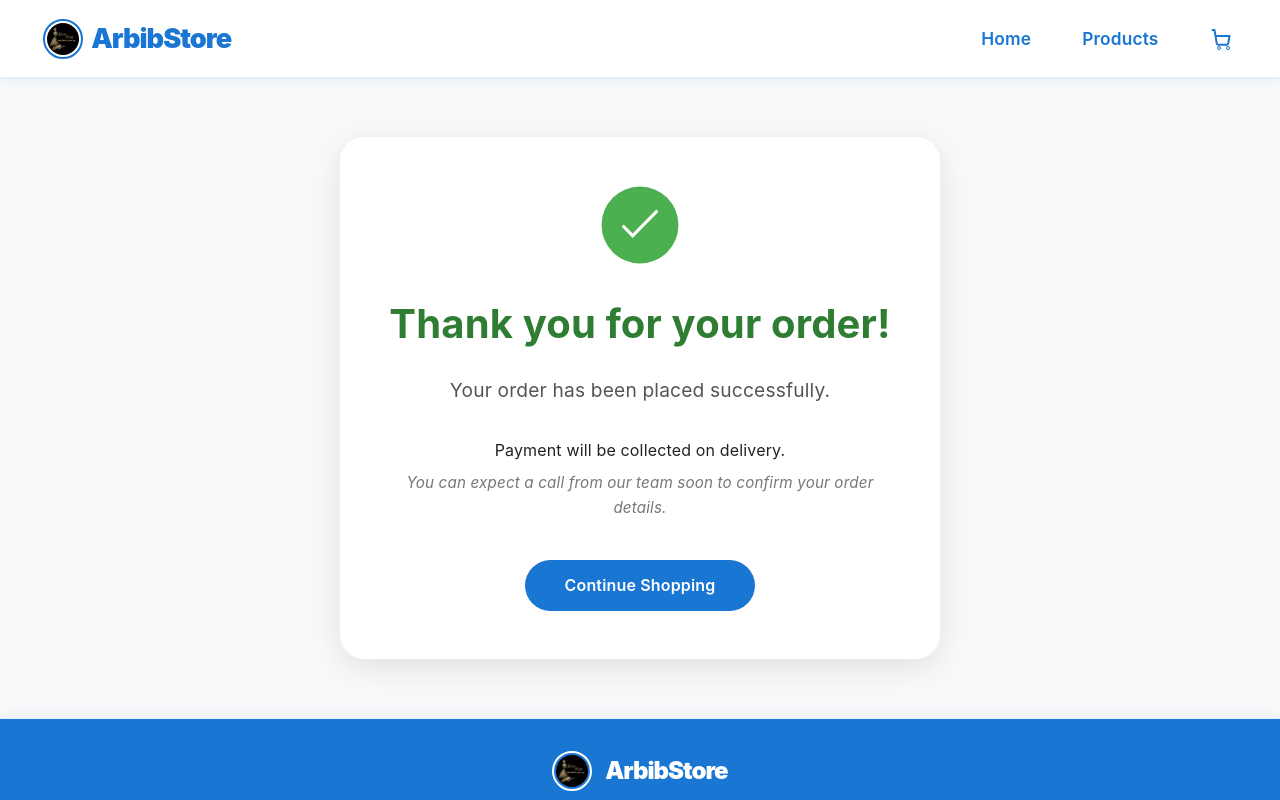
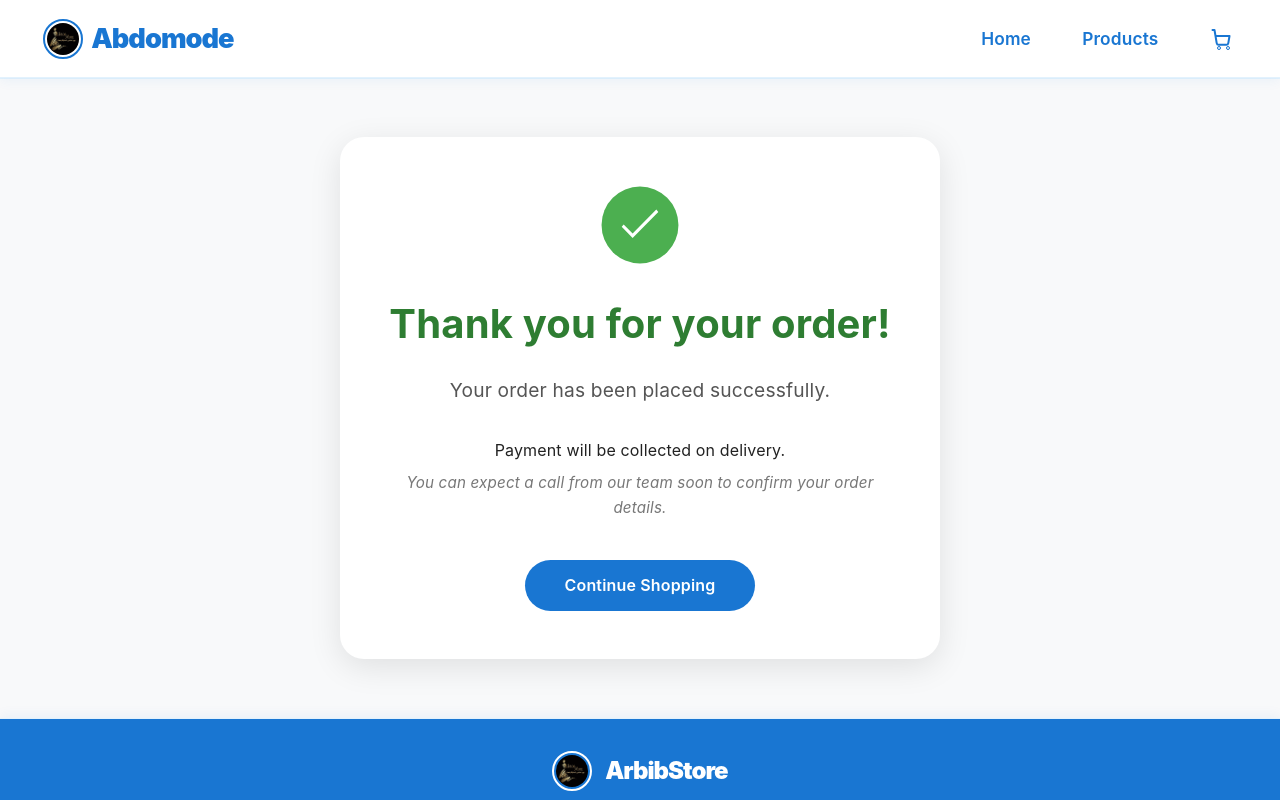
Before and after one commit to chabbiabdeljaber-sys/abdo-website, a React (Create React App) app: page /thank-you in a window 1280 px wide. Shown: the top 800 px of the page. Built offline with nearby package versions, Linux system fonts and the light colour scheme; no server answers.

Commit message:
Update Navbar.js

```diff
--- a/src/components/Navbar.js
+++ b/src/components/Navbar.js
@@ -20,8 +20,8 @@ function Navbar() {
     <nav className={`navbar${open ? ' menu-open' : ''}`}>
       <div className="navbar__logo">
         <NavLink to="/" className="navbar__logo-link">
-          <img src="/images/logo.png" alt="ArbibStore Logo" className="navbar__logo-img" />
-          <span>ArbibStore</span>
+          <img src="/images/logo.png" alt="Abdomode Logo" className="navbar__logo-img" />
+          <span>Abdomode</span>
         </NavLink>
       </div>
       <div className="navbar__right-group">
```
